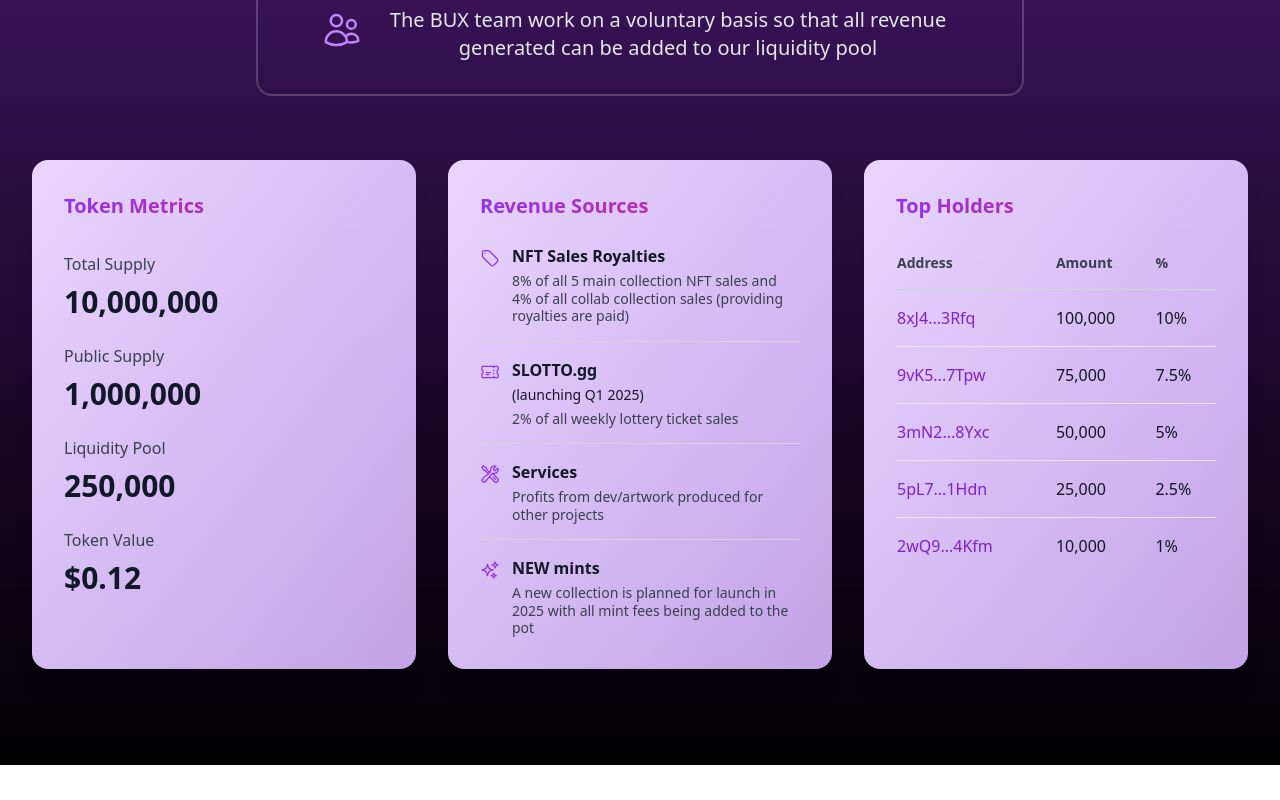
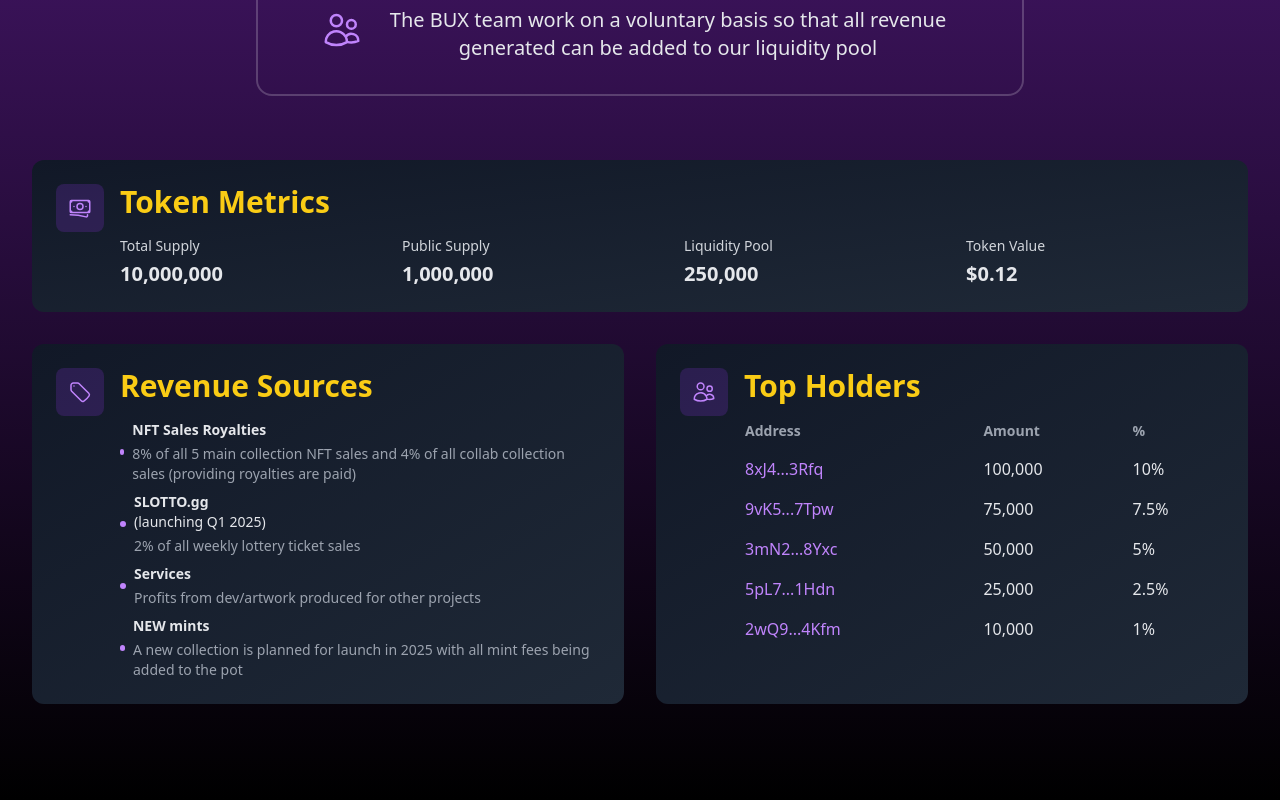
Before and after one commit to tomBUXDAO/BUXDAO, a React (Vite) app: page /bux in a window 1280 px wide. Shown: the part 528-1328 px from the top of the page. Before the commit the page ends 1293 px from the top, so only its background shows below. Built offline with nearby package versions, Linux system fonts and the light colour scheme; no server answers.

Commit message:
refactor: update BUX page layout and remove BUX section from home submenu

```diff
--- a/src/components/Header.jsx
+++ b/src/components/Header.jsx
@@ -24,7 +24,6 @@ const Header = () => {
 
   const sections = [
     { name: 'Collections', href: '#collection' },
-    { name: '$BUX', href: '#bux' },
     { name: 'A.I. Collabs', href: '#collabs' },
     { name: 'Celeb Upgrades', href: '#celebupgrades' }
   ];
--- a/src/pages/Bux.jsx
+++ b/src/pages/Bux.jsx
@@ -95,76 +95,96 @@ const Bux = () => {
             </div>
           </div>
 
-          <div className="grid grid-cols-1 md:grid-cols-3 gap-8">
-            {/* Token Valuation */}
-            <div className="bg-gradient-to-br from-purple-200 to-purple-300/90 backdrop-blur-sm rounded-2xl p-8 shadow-xl hover:shadow-2xl transition-shadow duration-300">
-              <h3 className="text-xl font-semibold text-transparent bg-clip-text bg-gradient-to-r from-purple-600 to-pink-600 mb-8">
+          {/* Token Metrics - Full Width */}
+          <div className="bg-gradient-to-br from-gray-900 to-gray-800 rounded-xl p-6 hover:shadow-xl transition-shadow duration-300 mb-8">
+            <div className="flex items-start gap-4">
+              <div className="bg-purple-600/20 p-3 rounded-lg">
+                <BanknotesIcon className="h-6 w-6 text-purple-400" />
+              </div>
+              <div className="flex-1">
+                <h3 className="text-2xl md:text-3xl font-semibold text-yellow-400 mb-4">
                   Token Metrics
                 </h3>
-              <div className="space-y-6">
+                <div className="grid grid-cols-1 sm:grid-cols-2 md:grid-cols-4 gap-6">
                   <div>
-                  <p className="text-gray-700 mb-2">Total Supply</p>
-                  <p className="text-gray-900 font-bold text-3xl">{tokenData.totalSupply}</p>
+                    <p className="text-gray-300 text-sm mb-1">Total Supply</p>
+                    <p className="text-gray-200 font-semibold text-xl">{tokenData.totalSupply}</p>
                   </div>
                   <div>
-                  <p className="text-gray-700 mb-2">Public Supply</p>
-                  <p className="text-gray-900 font-bold text-3xl">{tokenData.publicSupply}</p>
+                    <p className="text-gray-300 text-sm mb-1">Public Supply</p>
+                    <p className="text-gray-200 font-semibold text-xl">{tokenData.publicSupply}</p>
                   </div>
                   <div>
-                  <p className="text-gray-700 mb-2">Liquidity Pool</p>
-                  <p className="text-gray-900 font-bold text-3xl">{tokenData.liquidityPool}</p>
+                    <p className="text-gray-300 text-sm mb-1">Liquidity Pool</p>
+                    <p className="text-gray-200 font-semibold text-xl">{tokenData.liquidityPool}</p>
                   </div>
                   <div>
-                  <p className="text-gray-700 mb-2">Token Value</p>
-                  <p className="text-gray-900 font-bold text-3xl">{tokenData.tokenValue}</p>
+                    <p className="text-gray-300 text-sm mb-1">Token Value</p>
+                    <p className="text-gray-200 font-semibold text-xl">{tokenData.tokenValue}</p>
+                  </div>
+                </div>
               </div>
             </div>
           </div>
 
+          {/* Two Column Layout for Revenue Sources and Top Holders */}
+          <div className="grid grid-cols-1 md:grid-cols-2 gap-8">
             {/* Revenue Sources */}
-            <div className="bg-gradient-to-br from-purple-200 to-purple-300/90 backdrop-blur-sm rounded-2xl p-8 shadow-xl hover:shadow-2xl transition-shadow duration-300">
-              <h3 className="text-xl font-semibold text-transparent bg-clip-text bg-gradient-to-r from-purple-600 to-pink-600 mb-6">
+            <div className="bg-gradient-to-br from-gray-900 to-gray-800 rounded-xl p-6 hover:shadow-xl transition-shadow duration-300">
+              <div className="flex items-start gap-4">
+                <div className="bg-purple-600/20 p-3 rounded-lg">
+                  <TagIcon className="h-6 w-6 text-purple-400" />
+                </div>
+                <div className="flex-1">
+                  <h3 className="text-2xl md:text-3xl font-semibold text-yellow-400 mb-4">
                     Revenue Sources
                   </h3>
-              <div className="space-y-4">
+                  <ul className="space-y-2">
                     {revenueSources.map((source, index) => (
-                  <div key={index} className="border-b border-gray-300 last:border-0 pb-4 last:pb-0">
-                    <div className="flex items-start gap-3">
-                      <source.icon className="w-5 h-5 text-purple-600 flex-shrink-0 mt-1" />
+                      <li key={index} className="text-gray-400 text-sm flex items-center">
+                        <span className="w-1.5 h-1.5 bg-purple-400 rounded-full mr-2"></span>
                         <div>
-                        <h4 className="text-gray-900 font-semibold mb-1">{source.title}</h4>
-                        <p className="text-gray-700 text-sm leading-tight">{source.description}</p>
+                          <div className="text-gray-200 font-semibold mb-1">{source.title}</div>
+                          <p className="text-gray-400 text-sm">{source.description}</p>
                         </div>
+                      </li>
+                    ))}
+                  </ul>
                 </div>
-                  </div>
-                ))}
               </div>
             </div>
 
             {/* Top Holders */}
-            <div className="bg-gradient-to-br from-purple-200 to-purple-300/90 backdrop-blur-sm rounded-2xl p-8 shadow-xl hover:shadow-2xl transition-shadow duration-300">
-              <h3 className="text-xl font-semibold text-transparent bg-clip-text bg-gradient-to-r from-purple-600 to-pink-600 mb-8">
+            <div className="bg-gradient-to-br from-gray-900 to-gray-800 rounded-xl p-6 hover:shadow-xl transition-shadow duration-300">
+              <div className="flex items-start gap-4">
+                <div className="bg-purple-600/20 p-3 rounded-lg">
+                  <UsersIcon className="h-6 w-6 text-purple-400" />
+                </div>
+                <div className="flex-1">
+                  <h3 className="text-2xl md:text-3xl font-semibold text-yellow-400 mb-4">
                     Top Holders
                   </h3>
                   <div className="overflow-x-auto">
                     <table className="w-full">
                       <thead>
-                    <tr className="text-gray-700 text-sm border-b border-gray-300">
-                      <th className="text-left pb-4">Address</th>
-                      <th className="text-left pb-4">Amount</th>
-                      <th className="text-left pb-4">%</th>
+                        <tr className="text-gray-400 text-sm">
+                          <th className="text-left pb-2">Address</th>
+                          <th className="text-left pb-2">Amount</th>
+                          <th className="text-left pb-2">%</th>
                         </tr>
                       </thead>
                       <tbody>
                         {topHolders.map((holder, index) => (
-                      <tr key={index} className="text-gray-900 border-b border-gray-200 last:border-0">
-                        <td className="py-4 text-purple-700">{holder.address}</td>
-                        <td className="py-4">{holder.amount}</td>
-                        <td className="py-4">{holder.percentage}</td>
+                          <tr key={index} className="text-gray-200">
+                            <td className="py-2 text-purple-400">{holder.address}</td>
+                            <td className="py-2">{holder.amount}</td>
+                            <td className="py-2">{holder.percentage}</td>
                           </tr>
                         ))}
                       </tbody>
                     </table>
+                  </div>
+                </div>
               </div>
             </div>
           </div>
```
Lines whose indentation alone changed are shown as unchanged.
